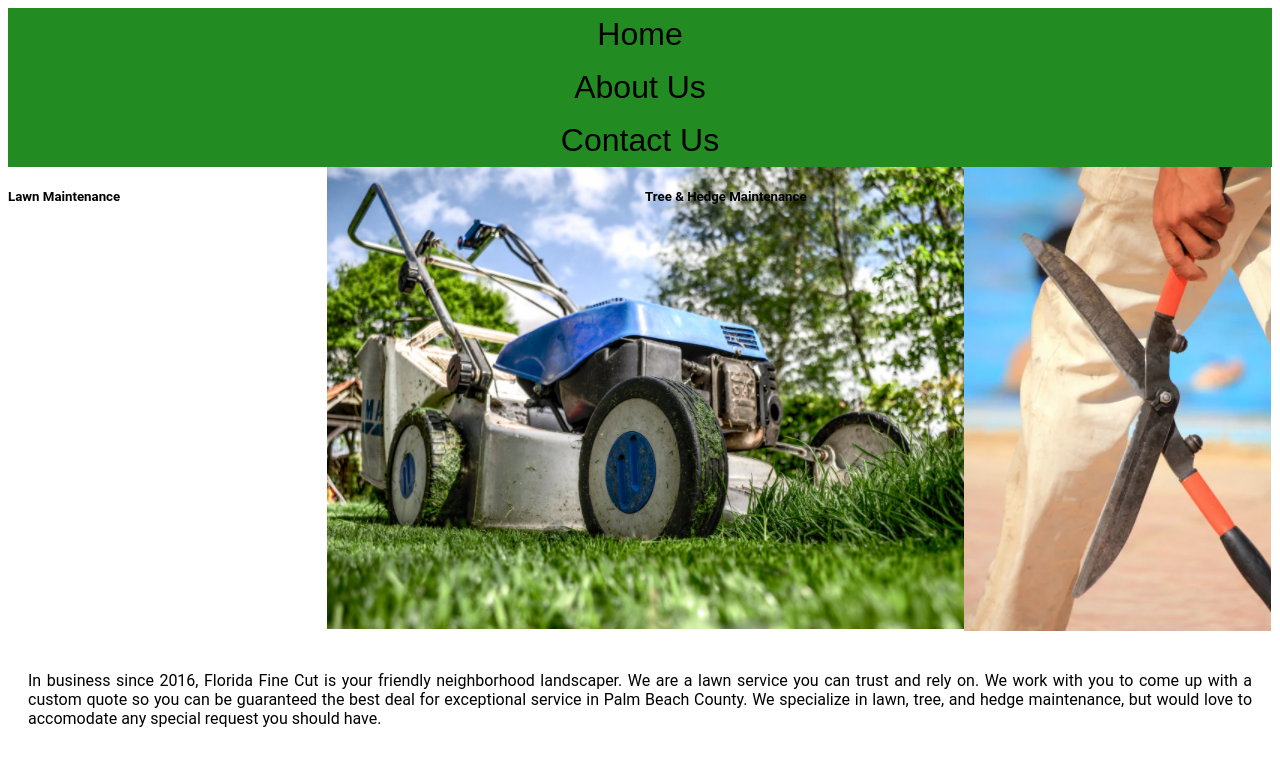
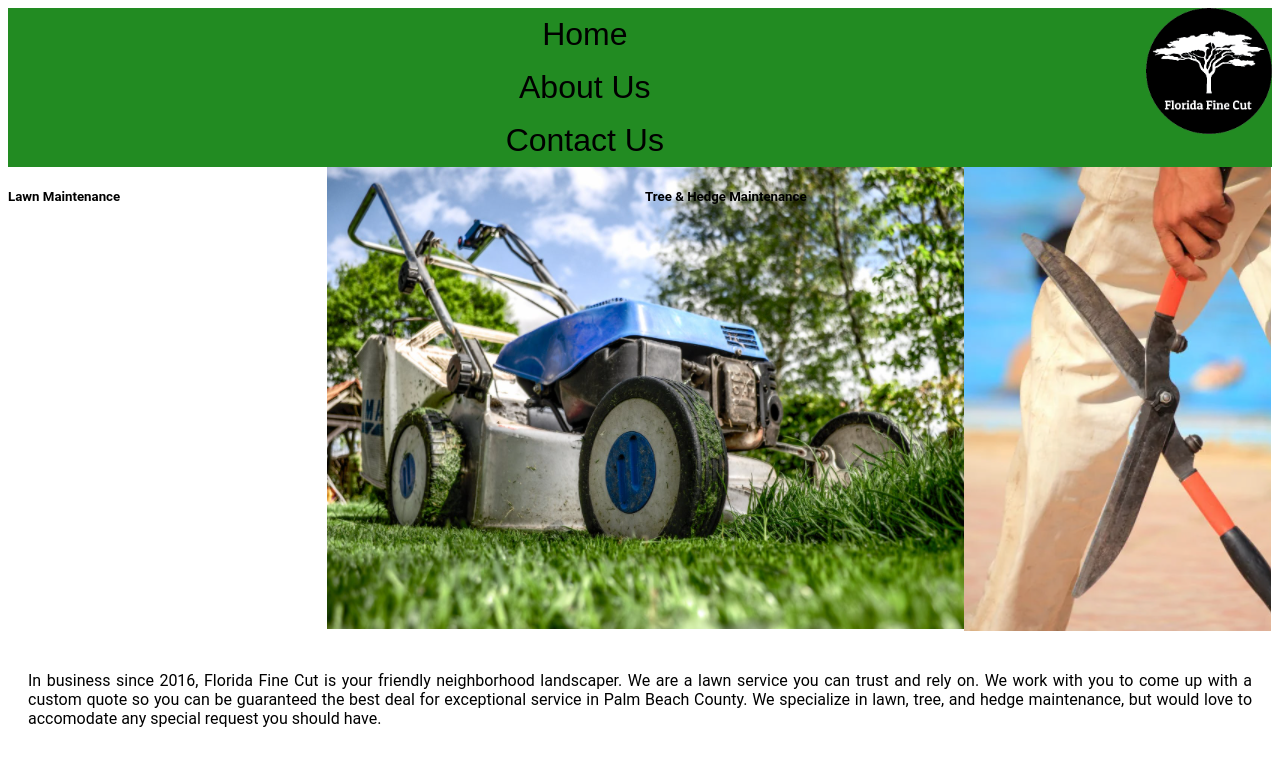
Before and after one commit to kwerty123/Project01, a plain HTML site: page about-us.html in a window 1280 px wide. Shown: the top 762 px of the page. Drawn offline with Linux system fonts and the light colour scheme.

Commit message:
added logo

```diff
--- a/about-us.html
+++ b/about-us.html
@@ -5,6 +5,9 @@
         <link href="style.css" rel="stylesheet" type="text/css"/>
     </head>
     <body>
+
+        <a href="index.html"><img id="logo" alt="Florida Fine Cut Logo" src="florida-fine-cut-logo.png"></a>
+
         <ul>
             <li><a href="index.html">Home</a></li>
             <li><a href="about-us.html">About Us</a></li>
```
